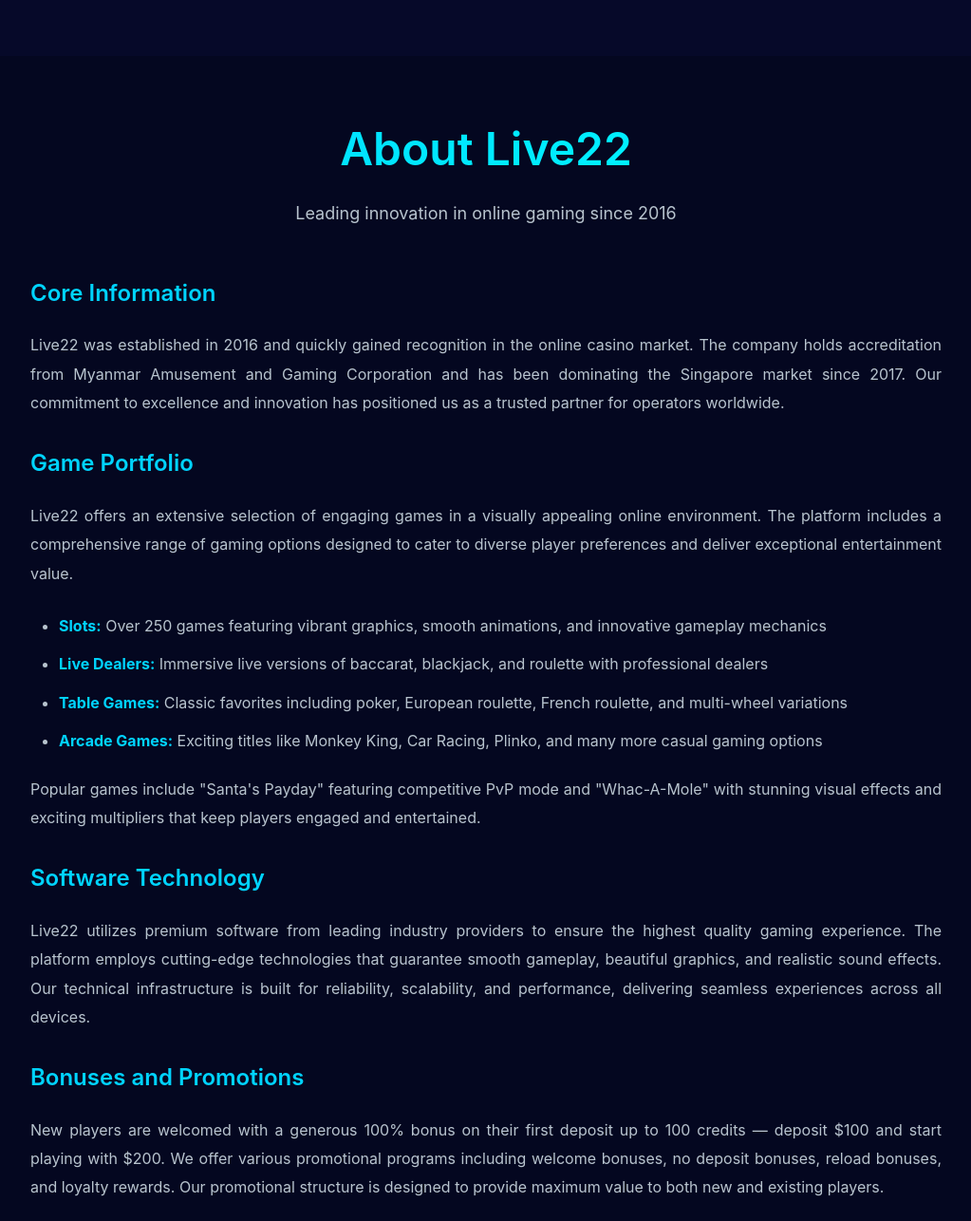
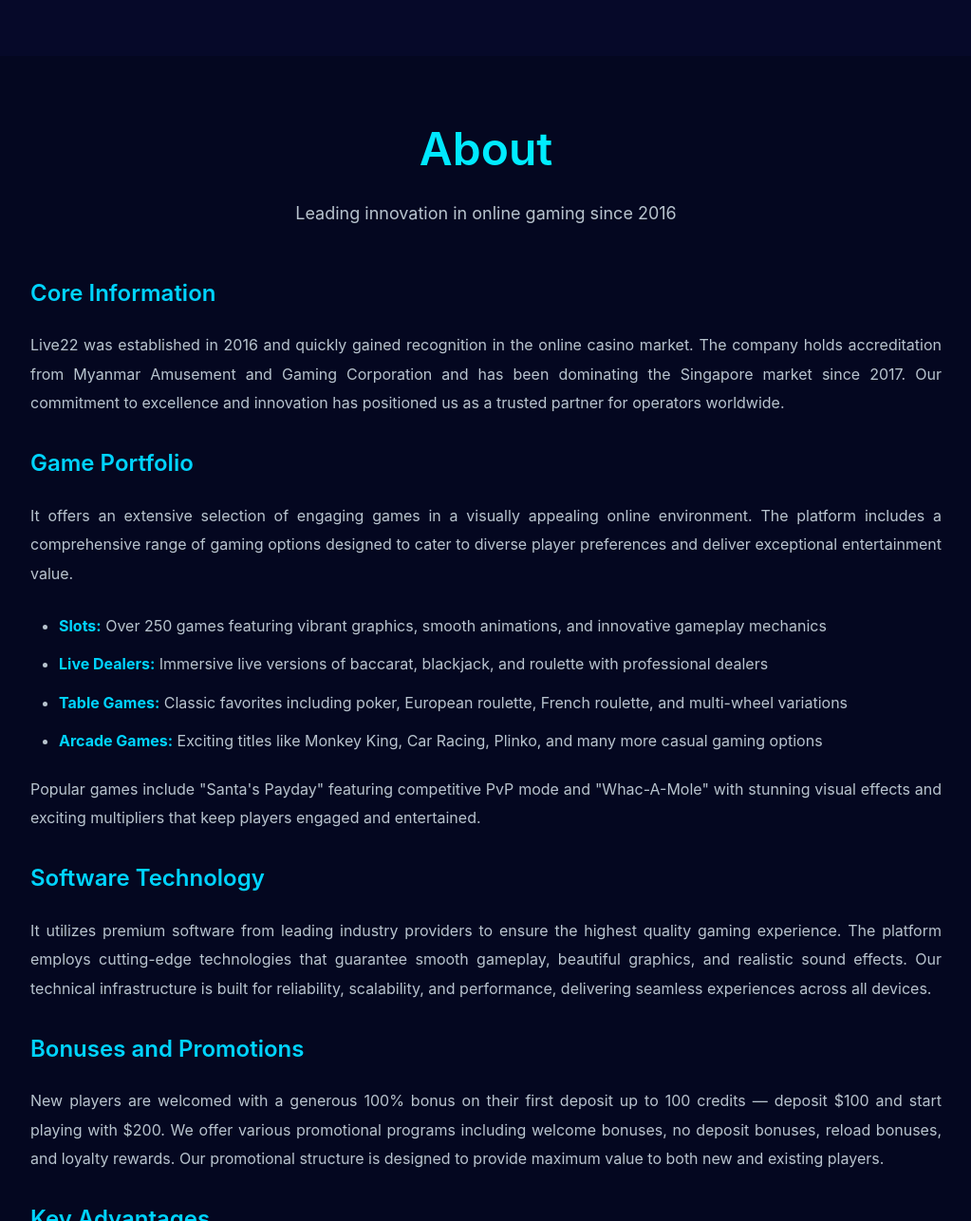
Before and after one commit to furror1989-jpg/bibek_live22, a plain HTML site: page index.html in a window 1280 px wide. Shown: the part 2456-3742 px from the top of the page at 95% size, without its empty margins (128-1151 px from the left). Drawn offline with Linux system fonts and the light colour scheme.

Commit message:
Update index.html

```diff
--- a/index.html
+++ b/index.html
@@ -1566,7 +1566,7 @@
     <section class="lorem-section" id="about">
         <div class="lorem-container">
             <div class="section-header">
-                <h2 class="section-title">About Live22</h2>
+                <h2 class="section-title">About</h2>
                 <p class="section-subtitle">Leading innovation in online gaming since 2016</p>
             </div>
 
@@ -1578,7 +1578,7 @@
 
                 <h3 style="color: var(--electric-blue); font-size: 24px; margin-bottom: 20px; margin-top: 30px;">Game Portfolio</h3>
                 <p>
-                    Live22 offers an extensive selection of engaging games in a visually appealing online environment. The platform includes a comprehensive range of gaming options designed to cater to diverse player preferences and deliver exceptional entertainment value.
+                    It offers an extensive selection of engaging games in a visually appealing online environment. The platform includes a comprehensive range of gaming options designed to cater to diverse player preferences and deliver exceptional entertainment value.
                 </p>
                 <ul style="color: var(--text-gray); line-height: 1.9; margin: 20px 0; padding-left: 30px;">
                     <li style="margin-bottom: 10px;"><strong>Slots:</strong> Over 250 games featuring vibrant graphics, smooth animations, and innovative gameplay mechanics</li>
@@ -1592,7 +1592,7 @@
 
                 <h3 style="color: var(--electric-blue); font-size: 24px; margin-bottom: 20px; margin-top: 30px;">Software Technology</h3>
                 <p>
-                    Live22 utilizes premium software from leading industry providers to ensure the highest quality gaming experience. The platform employs cutting-edge technologies that guarantee smooth gameplay, beautiful graphics, and realistic sound effects. Our technical infrastructure is built for reliability, scalability, and performance, delivering seamless experiences across all devices.
+                    It utilizes premium software from leading industry providers to ensure the highest quality gaming experience. The platform employs cutting-edge technologies that guarantee smooth gameplay, beautiful graphics, and realistic sound effects. Our technical infrastructure is built for reliability, scalability, and performance, delivering seamless experiences across all devices.
                 </p>
 
                 <h3 style="color: var(--electric-blue); font-size: 24px; margin-bottom: 20px; margin-top: 30px;">Bonuses and Promotions</h3>
```
